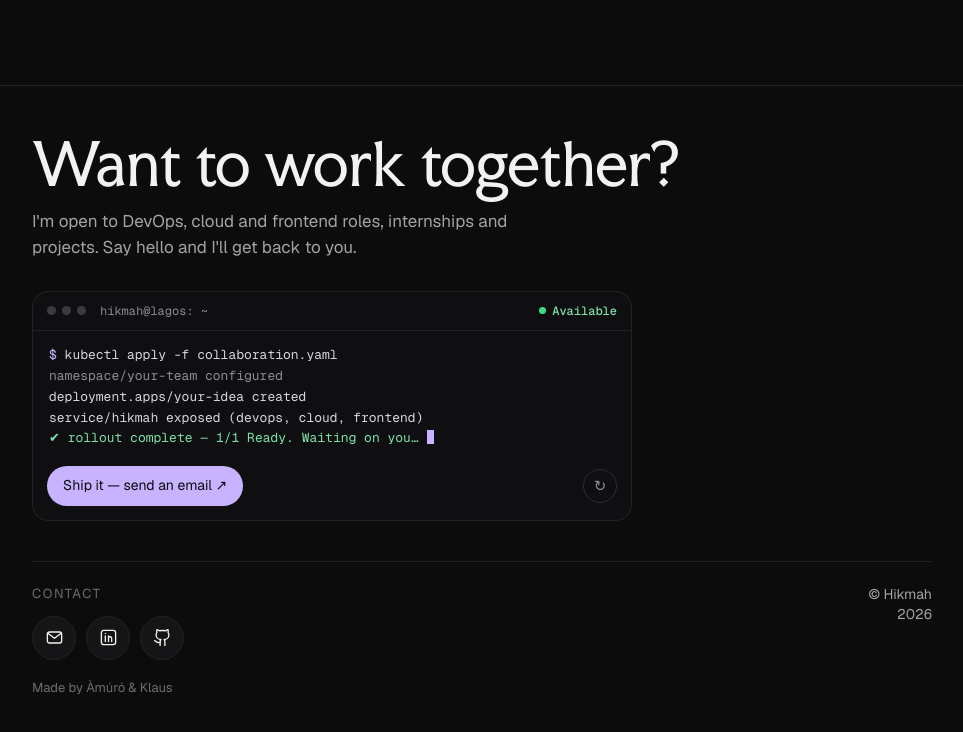
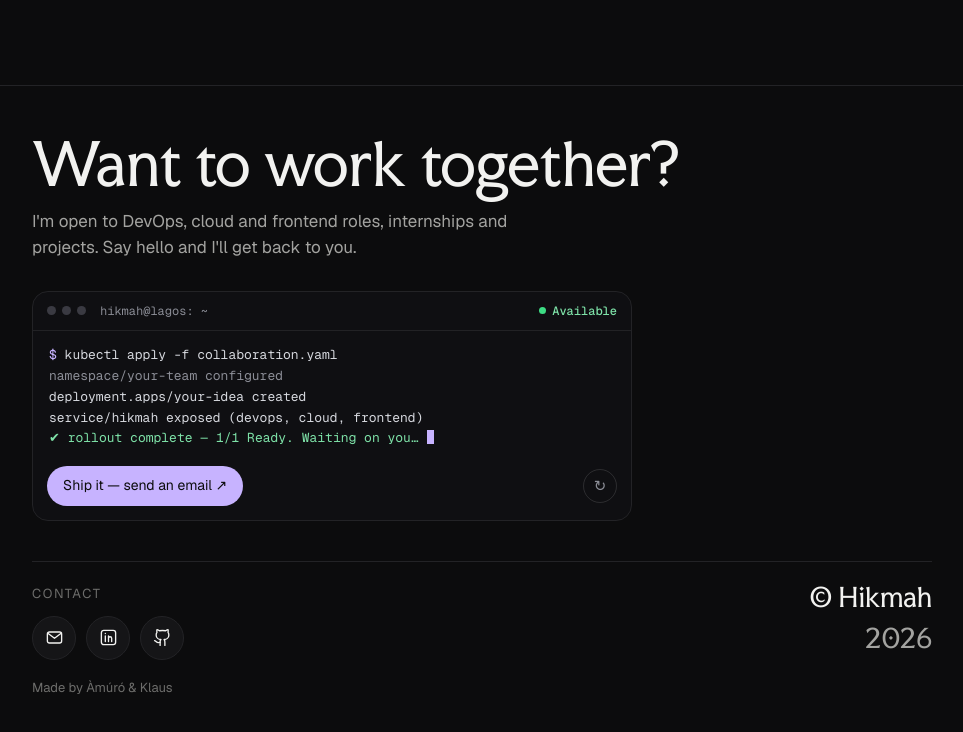
Before and after one commit to Hashi-devs/Hikmah, a plain HTML site: page index.html in a window 1280 px wide. Shown: the part 1783-2515 px from the top of the page, without its empty margins (158-1121 px from the left). Drawn offline with nearby package versions, Linux system fonts and the light colour scheme.

Commit message:
Footer copyright in Faculty Glyphic, aligned with Contact and icons
Co-Authored-By: Claude Opus 5.5 <noreply@anthropic.com>
Claude-Session: https://claude.ai/code/session_01FznZV5MkKYJcrxBuXv8rFi

```diff
--- a/index.html
+++ b/index.html
@@ -104,14 +104,15 @@ html.light .term{background:#151519}
 .foot{margin-top:88px;padding:48px 0 26px;border-top:1px solid var(--line)}
 .foot h2{font-size:clamp(34px,9vw,58px);line-height:1.04;margin:0}
 .foot .lead{color:var(--muted);font-size:17px;margin:14px 0 0;max-width:520px}
-.frow{display:flex;justify-content:space-between;align-items:flex-start;gap:16px;margin-top:40px;padding-top:22px;border-top:1px solid var(--line)}
+.frow{display:flex;justify-content:space-between;align-items:stretch;gap:16px;margin-top:40px;padding-top:22px;border-top:1px solid var(--line)}
 .ct{font-size:13px;letter-spacing:.12em;text-transform:uppercase;color:var(--soft);margin:0 0 12px}
 .cl{min-width:0}
 .soc{display:flex;gap:10px}
 .soc a{width:44px;height:44px;border-radius:50%;border:1px solid var(--line);background:var(--card);display:flex;align-items:center;justify-content:center;color:var(--fg);text-decoration:none;transition:color .2s,border-color .2s,transform .2s}
 .soc a:hover{color:var(--acc);border-color:var(--acc);transform:translateY(-2px)}
 .soc svg{width:19px;height:19px;fill:none;stroke:currentColor;stroke-width:1.7;stroke-linecap:round;stroke-linejoin:round}
-.copy{text-align:right;color:var(--muted);font-size:14px;line-height:1.45;margin:0;white-space:nowrap}
+.copy{display:flex;flex-direction:column;justify-content:space-between;align-items:flex-end;font-family:'Faculty Glyphic',Georgia,serif;color:var(--fg);font-size:clamp(20px,5.4vw,26px);line-height:1;margin:0;white-space:nowrap}
+.copy span:last-child{color:var(--muted);height:44px;display:flex;align-items:center}
 .made{color:var(--soft);font-size:13px;margin:18px 0 0}
 
 /* floating nav bar */
@@ -206,10 +207,10 @@ html.light .dock .moon{display:block}
           <a href="https://www.linkedin.com/in/hikmah-ayomide-b94433367" target="_blank" rel="noopener" aria-label="LinkedIn"><svg viewBox="0 0 24 24" aria-hidden="true"><rect x="3" y="3" width="18" height="18" rx="3"></rect><path d="M8 10v7M8 7v.01M12 17v-4a2 2 0 0 1 4 0v4M12 10v7"></path></svg></a>
           <a href="https://github.com/hikmah2006TA" target="_blank" rel="noopener" aria-label="GitHub"><svg viewBox="0 0 24 24" aria-hidden="true"><path d="M15 22v-4a4.8 4.8 0 0 0-1-3.5c3 0 6-2 6-5.5.08-1.25-.27-2.48-1-3.5.28-1.15.28-2.35 0-3.5 0 0-1 0-3 1.5-2.64-.5-5.36-.5-8 0C6 2 5 2 5 2c-.3 1.15-.3 2.35 0 3.5A5.4 5.4 0 0 0 4 9c0 3.5 3 5.5 6 5.5-.39.49-.68 1.05-.85 1.65-.17.6-.22 1.23-.15 1.85v4"></path><path d="M9 18c-4.51 2-5-2-7-2"></path></svg></a>
         </div>
-          <p class="made">Made by Àmúró &amp; Klaus</p>
         </div>
-        <p class="copy">© Hikmah<br>2026</p>
+        <p class="copy"><span>© Hikmah</span><span>2026</span></p>
       </div>
+      <p class="made">Made by Àmúró &amp; Klaus</p>
     </div>
   </footer>
 </main>
```
